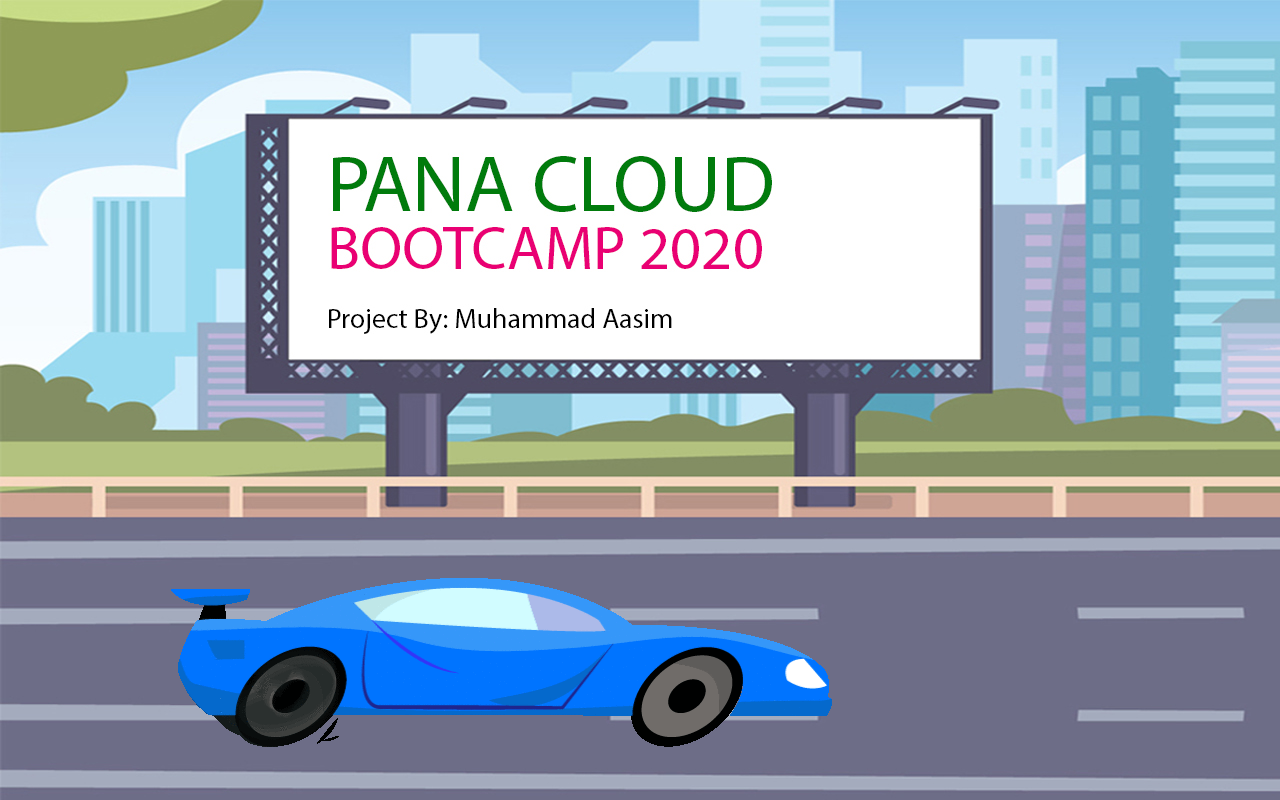
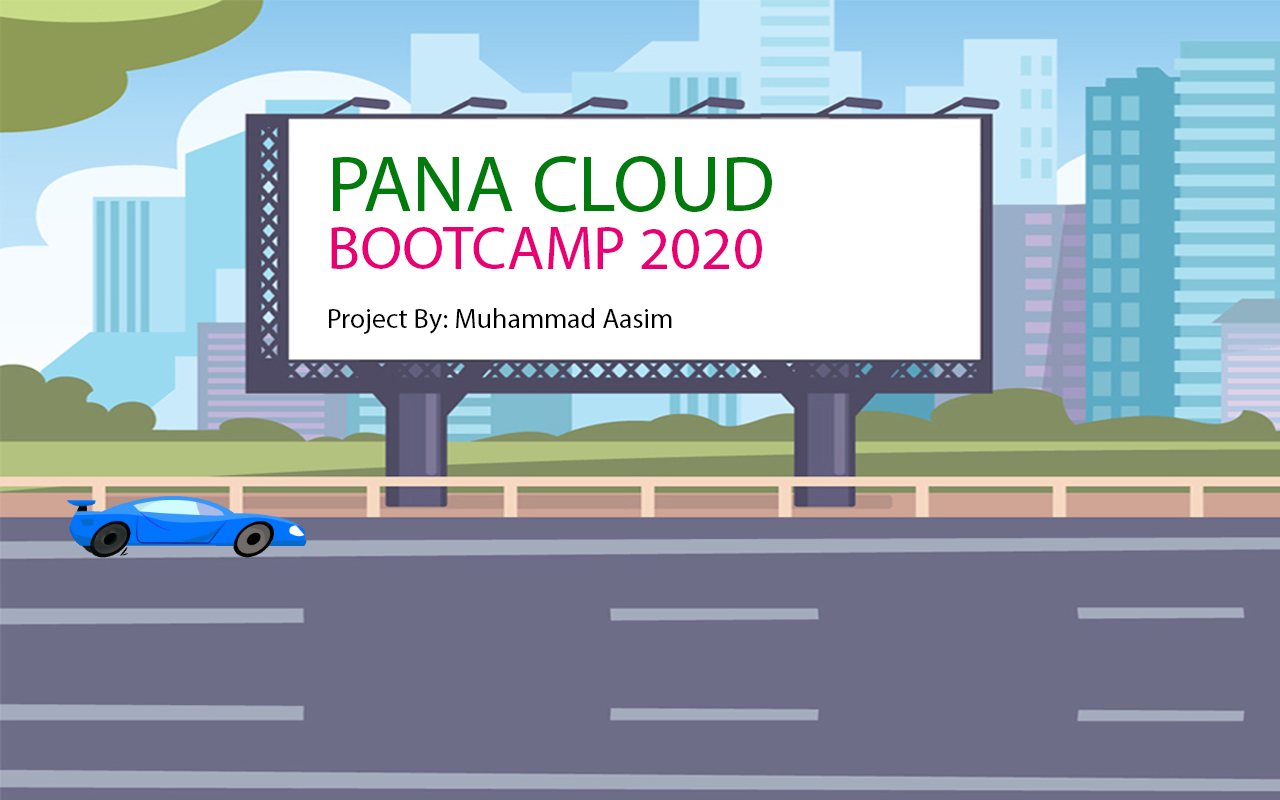
Before and after one commit to muhammadaasim/Project-4A, a plain HTML site: page index.html in a window 1280 px wide. Drawn offline with Linux system fonts and the light colour scheme.

Commit message:
Update style.css

```diff
--- a/style.css
+++ b/style.css
@@ -5,3 +5,7 @@ body{
 .road{
 margin-top:450px;
 }
+#bluecar{
+width:300px;
+height:auto;
+}
```
